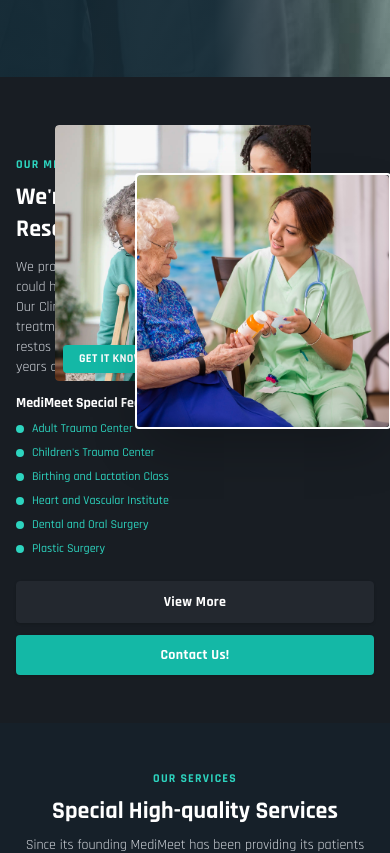
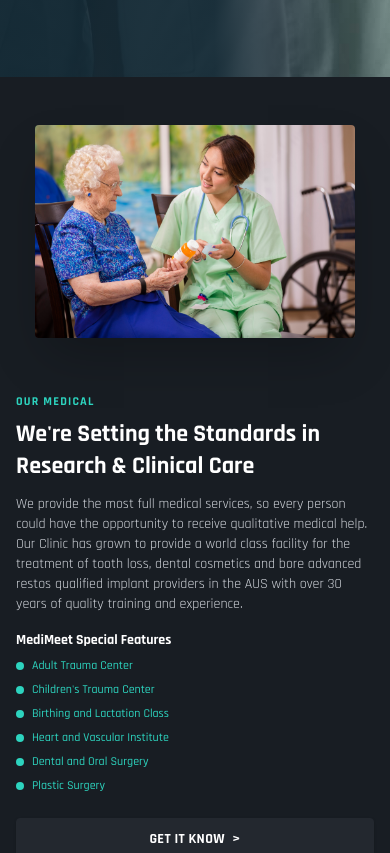
Before and after one commit to Miyamura-021/MediMeet, a React (Vite) app in the folder frontend/: page / in a window 390 px wide. Shown: the part 840-1693 px from the top of the page. Built offline with nearby package versions, Linux system fonts and the light colour scheme.

Commit message:
Responsive fix: Refactor About section for mobile, single image, no overlap, clean layout

```diff
--- a/frontend/src/pages/Home.jsx
+++ b/frontend/src/pages/Home.jsx
@@ -290,17 +290,14 @@ const Home = () => {
       {/* About Section */}
       <section id="about" className="relative w-full bg-[#181d23] py-12 sm:py-16 md:py-20 px-4 sm:px-6 md:px-0 flex justify-center items-center">
         <div className="max-w-6xl w-full flex flex-col lg:flex-row items-center gap-8 sm:gap-12 md:gap-20">
-          {/* Images - larger, 1cm gap */}
-          <div className="flex-1 flex flex-col gap-4 sm:gap-6 items-center lg:items-start relative min-w-[280px] sm:min-w-[350px] h-[320px] sm:h-[420px] md:h-[500px]">
-            {/* Back image with grid overlay and button */}
-            <div className="absolute left-0 top-0 w-64 h-64 sm:w-80 sm:h-80 md:w-[22rem] md:h-[22rem] rounded overflow-hidden z-0" style={{background: 'repeating-linear-gradient(0deg, #23282f 0px, #23282f 2px, transparent 2px, transparent 20px), repeating-linear-gradient(90deg, #23282f 0px, #23282f 2px, transparent 2px, transparent 20px)'}}>
-              <img src={about1} alt="About 1" className="w-full h-full object-cover rounded" />
-              <button className="absolute left-0 bottom-0 m-2 sm:m-4 px-4 sm:px-6 py-1.5 sm:py-2 bg-teal-500 hover:bg-teal-600 text-white font-bold rounded shadow font-sans text-xs sm:text-sm tracking-wide">GET IT KNOW <span className="ml-1">&gt;</span></button>
-            </div>
-            {/* Front image, overlapping with 1cm gap */}
-            <div className="absolute left-20 sm:left-32 md:left-40 top-12 sm:top-20 md:top-24 w-64 h-64 sm:w-80 sm:h-80 md:w-[22rem] md:h-[22rem] rounded overflow-hidden border-2 sm:border-4 border-white shadow-2xl z-10">
-              <img src={about2} alt="About 2" className="w-full h-full object-cover rounded" />
-            </div>
+          {/* Image (responsive, no overlap on mobile) */}
+          <div className="flex-1 flex justify-center items-center w-full lg:w-auto mb-6 lg:mb-0">
+            {/* Show only about2 on mobile, both on desktop if desired */}
+            <img
+              src={about2}
+              alt="About"
+              className="w-full max-w-xs sm:max-w-sm md:max-w-md lg:max-w-xs xl:max-w-sm rounded shadow-2xl object-cover"
+            />
           </div>
           {/* Text Content */}
           <div className="flex-1 flex flex-col items-start">
@@ -319,7 +316,7 @@ const Home = () => {
               </ul>
             </div>
             <div className="flex flex-col sm:flex-row gap-3 sm:gap-4 w-full">
-              <button className="bg-[#23282f] hover:bg-teal-600 text-white font-bold px-6 sm:px-8 py-2.5 sm:py-3 rounded shadow transition text-sm sm:text-base tracking-wide border border-[#23282f]">View More</button>
+              <button className="bg-[#23282f] hover:bg-teal-600 text-white font-bold px-6 sm:px-8 py-2.5 sm:py-3 rounded shadow transition text-sm sm:text-base tracking-wide border border-[#23282f]">GET IT KNOW <span className="ml-1">&gt;</span></button>
               <button className="bg-teal-500 hover:bg-teal-600 text-white font-bold px-6 sm:px-8 py-2.5 sm:py-3 rounded shadow transition text-sm sm:text-base tracking-wide" onClick={scrollToContact}>Contact Us!</button>
             </div>
           </div>
```
